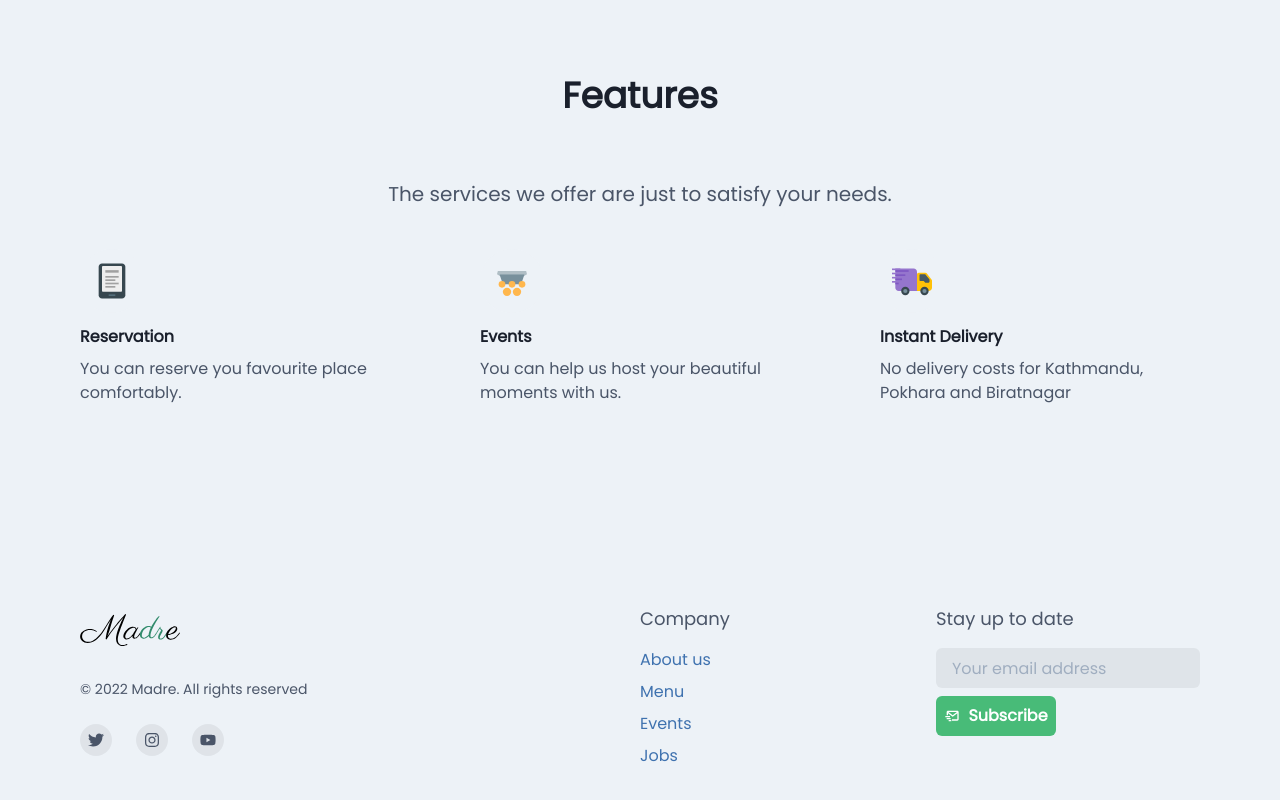
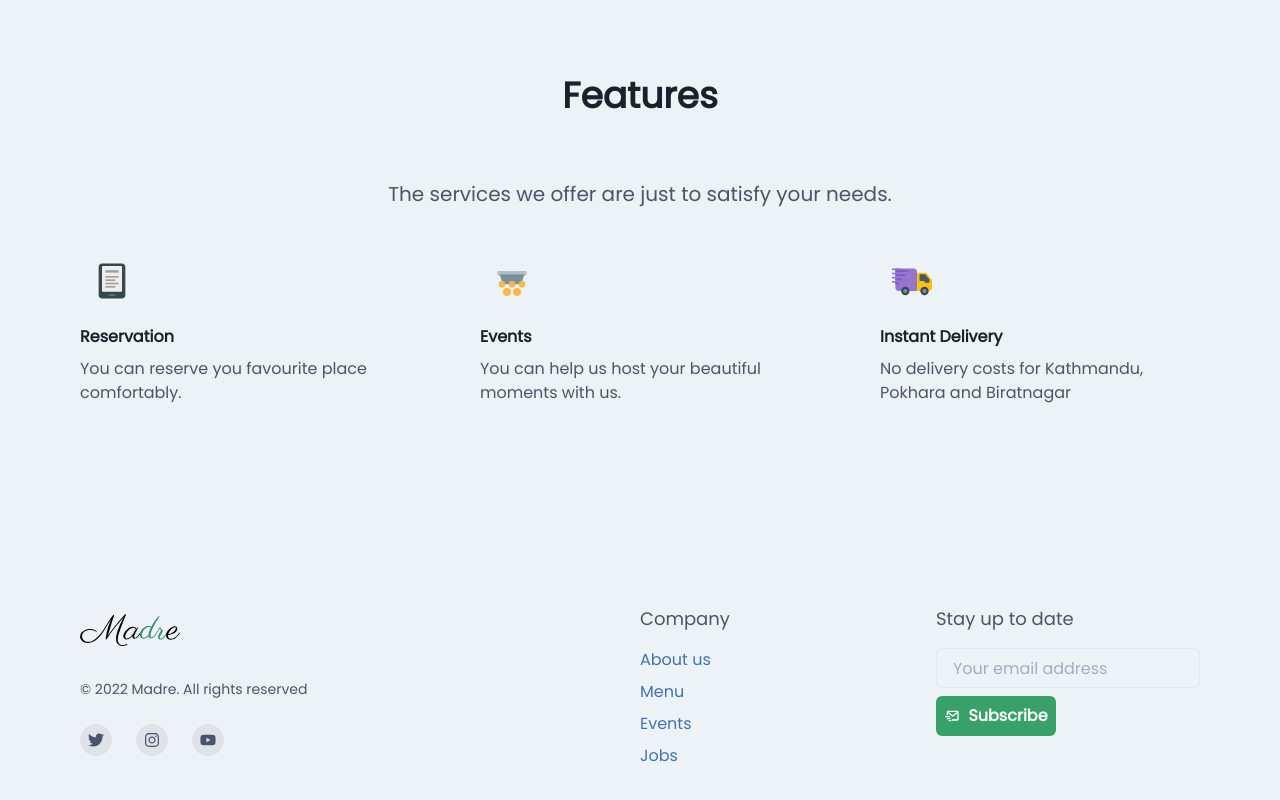
Before and after one commit to sahrohit/better-madre, a Next.js app: page / in a window 1280 px wide. Shown: the part 1187-1987 px from the top of the page. Built offline with nearby package versions, Linux system fonts and the light colour scheme; no server answers; the database is empty.

Commit message:
Configured the Footer Email

```diff
--- a/components/shared/Footer.jsx
+++ b/components/shared/Footer.jsx
@@ -11,10 +11,20 @@ import {
 	IconButton,
 	useColorModeValue,
 	Button,
+	FormControl,
+	HStack,
+	FormLabel,
+	FormErrorMessage,
 } from "@chakra-ui/react";
 import { FaInstagram, FaTwitter, FaYoutube } from "react-icons/fa";
 import { BiMailSend } from "react-icons/bi";
 import Logo from "@components/Logo";
+import { Formik, Form, Field } from "formik";
+import * as Yup from "yup";
+
+const SubscriptionSchema = Yup.object().shape({
+	email: Yup.string().email("Invalid email").required("Required"),
+});
 
 const SocialButton = ({ children, label, href }) => {
 	return (
@@ -93,34 +103,42 @@ export default function Footer() {
 
 					<Stack align={"flex-start"} justifyContent="flex-start">
 						<ListHeader>Stay up to date</ListHeader>
-						<Stack direction={"column"}>
+						<Formik
+							initialValues={{ email: "" }}
+							validationSchema={SubscriptionSchema}
+							validateOnChange={false}
+							validateOnBlur={false}
+							onSubmit={async (values, actions) => {
+								// Async Request to Store the Email (values.email)
+								actions.setSubmitting(false);
+							}}
+						>
+							{(props) => (
+								<Form>
+									<Stack direction={"column"} spacing={2}>
+										<Field name="email">
+											{({ field, form }) => (
+												<FormControl
+													isInvalid={
+														form.touched.email &&
+														form.errors.email
+													}
+												>
 													<Input
-								placeholder={"Your email address"}
-								bg={useColorModeValue(
-									"blackAlpha.100",
-									"whiteAlpha.100"
+														{...field}
+														placeholder={
+															"Your email address"
+														}
+														autoComplete="email"
+														type="email"
+													/>
+												</FormControl>
 											)}
-								border={0}
-								_focus={{
-									bg: "whiteAlpha.300",
-								}}
-							/>
-							{/* <IconButton
-								width={10}
-								bg={useColorModeValue("green.400", "green.800")}
-								color={useColorModeValue("white", "gray.800")}
-								_hover={{
-									bg: "green.600",
-								}}
-								aria-label="Subscribe"
-								icon={}
-							/> */}
+										</Field>
 										<Button
-								bg={useColorModeValue("green.400", "green.800")}
-								color={useColorModeValue("white", "gray.800")}
-								_hover={{
-									bg: "green.600",
-								}}
+											isLoading={props.isSubmitting}
+											type="submit"
+											colorScheme={"green"}
 											aria-label="Subscribe"
 											size="md"
 											width="120px"
@@ -129,6 +147,9 @@ export default function Footer() {
 											Subscribe
 										</Button>
 									</Stack>
+								</Form>
+							)}
+						</Formik>
 					</Stack>
 				</SimpleGrid>
 			</Container>
```
Lines whose indentation alone changed are shown as unchanged.
